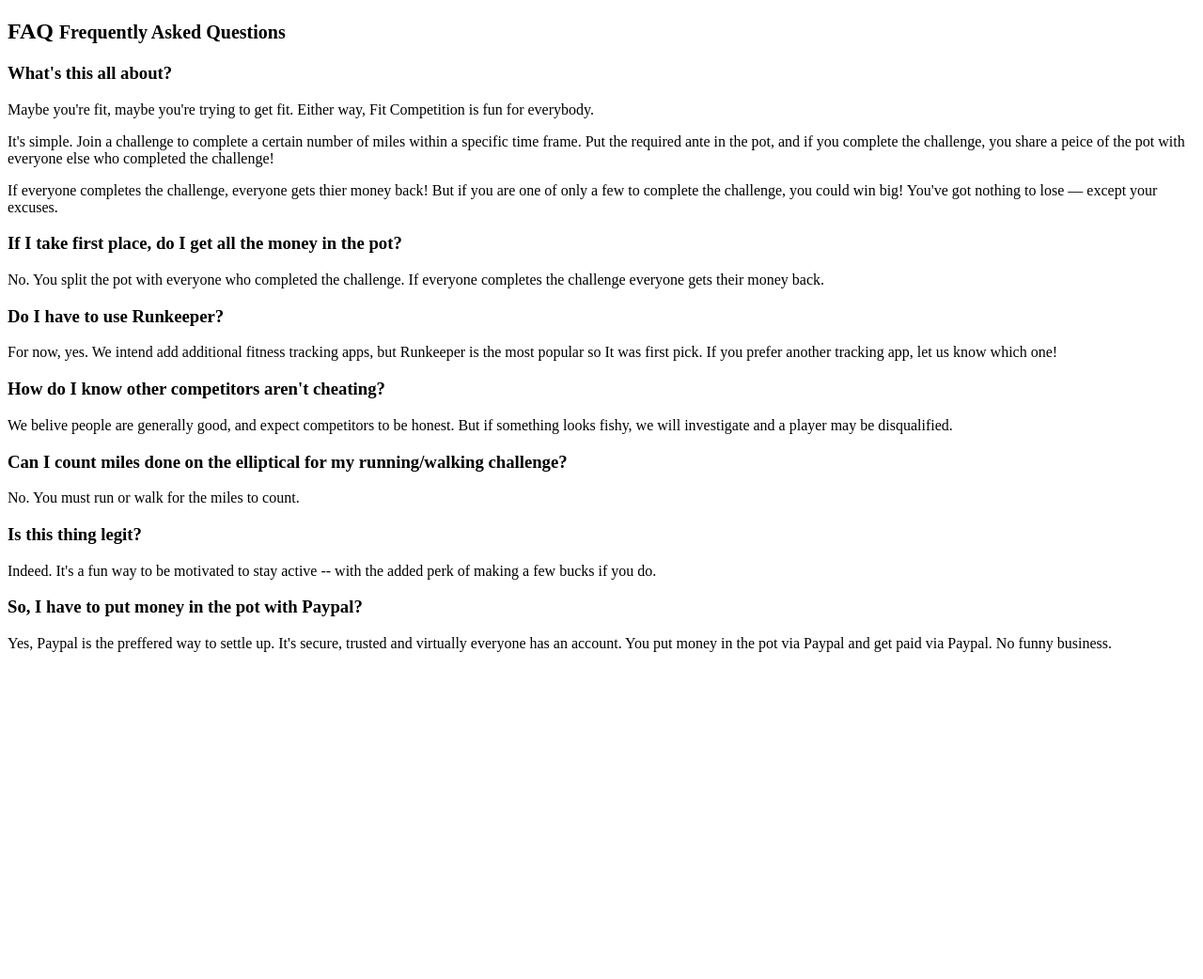
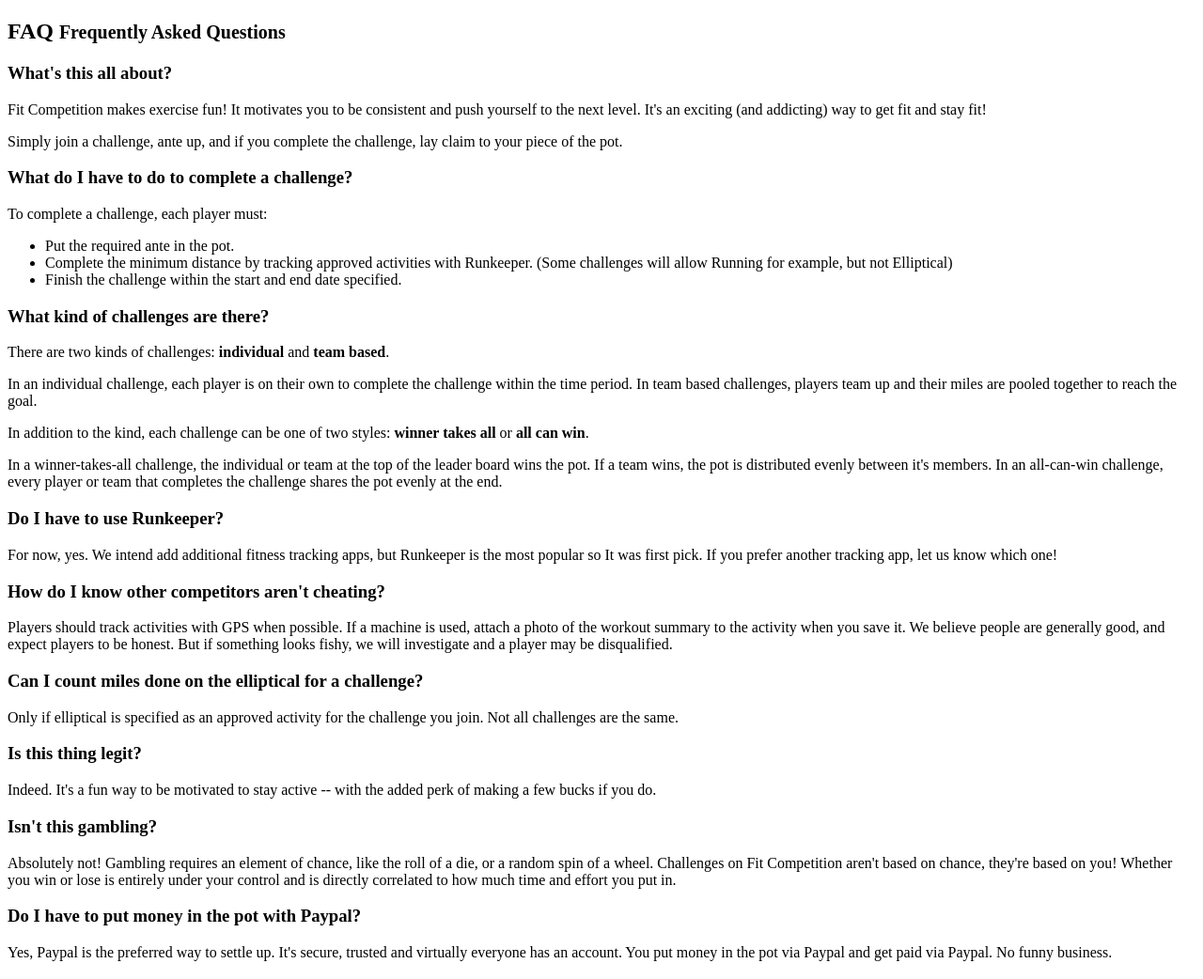
Before and after one commit to jasonwaters/fitcompetition, a Django app: page /faq/ in a window 1280 px wide. Shown: the part 112-1154 px from the top of the page at 94% size. Before the commit the page ends 806 px from the top, so only its background shows below. Run offline with Django 3.2, Linux system fonts and the light colour scheme; parts of the project's set-up code (start-up, migrations or seed data) failed here and were passed over; some libraries are stand-ins or nearby versions.

Commit message:
added padding back to icons, updated FAQ

```diff
--- a/fitcompetition/static/css/style.css
+++ b/fitcompetition/static/css/style.css
@@ -100,7 +100,7 @@ a.activities-link {
     overflow: hidden;
 }
 
-.player .flair [class^="icon-"] {
+.player .flair [class^="fa-"] {
     padding-left: 2px;
 }
 
--- a/fitcompetition/templates/faq.html
+++ b/fitcompetition/templates/faq.html
@@ -13,15 +13,30 @@
     <div class="faq-content">
         <div class="question">
             <h3>What's this all about?</h3>
-            <p>Maybe you're fit, maybe you're trying to get fit.  Either way, Fit Competition is fun for everybody.</p>
-            <p>It's simple.  Join a challenge to complete a certain number of miles within a specific time frame.  Put the required ante in the pot, and if you complete the challenge, you share a peice of the pot with everyone else who completed the challenge!</p>
-            <p>If everyone completes the challenge, everyone gets thier money back!  But if you are one of only a few to complete the challenge, you could win big!  You've got nothing to lose &mdash; except your excuses.</p>
+            <p>Fit Competition makes exercise fun!  It motivates you to be consistent and push yourself to the next level.  It's an exciting (and addicting) way to get fit and stay fit!</p>
+            <p>Simply join a challenge, ante up, and if you complete the challenge, lay claim to your piece of the pot.</p>
         </div>
 
-        <div class="question">
-            <h3>If I take first place, do I get all the money in the pot?</h3>
-            <p>No.  You split the pot with everyone who completed the challenge.  If everyone completes the challenge everyone gets their money back.</p>
-        </div>
+
+		<div class="question">
+			<h3>What do I have to do to complete a challenge?</h3>
+			<p>To complete a challenge, each player must:</p>
+			<ul>
+				<li>Put the required ante in the pot.</li>
+				<li>Complete the minimum distance by tracking approved activities with Runkeeper. (Some challenges will allow Running for example, but not Elliptical)</li>
+				<li>Finish the challenge within the start and end date specified.</li>
+			</ul>
+		</div>
+
+
+		<div class="question">
+			<h3>What kind of challenges are there?</h3>
+			<p>There are two kinds of challenges: <strong>individual</strong> and <strong>team based</strong>.</p>
+			<p>In an individual challenge, each player is on their own to complete the challenge within the time period.  In team based challenges, players team up and their miles are pooled together to reach the goal.</p>
+			<p>In addition to the kind, each challenge can be one of two styles: <strong>winner takes all</strong> or <strong>all can win</strong>.</p>
+			<p>In a winner-takes-all challenge, the individual or team at the top of the leader board wins the pot.  If a team wins, the pot is distributed evenly between it's members.  In an all-can-win challenge, every player or team that completes the challenge shares the pot evenly at the end.</p>
+		</div>
+
 
         <div class="question">
             <h3>Do I have to use Runkeeper?</h3>
@@ -30,12 +45,12 @@
 
         <div class="question">
             <h3>How do I know other competitors aren't cheating?</h3>
-            <p>We belive people are generally good, and expect competitors to be honest.  But if something looks fishy, we will investigate and a player may be disqualified.</p>
+            <p>Players should track activities with GPS when possible.  If a machine is used, attach a photo of the workout summary to the activity when you save it.  We believe people are generally good, and expect players to be honest.  But if something looks fishy, we will investigate and a player may be disqualified.</p>
         </div>
 
         <div class="question">
-            <h3>Can I count miles done on the elliptical for my running/walking challenge?</h3>
-            <p>No.  You must run or walk for the miles to count.</p>
+            <h3>Can I count miles done on the elliptical for a challenge?</h3>
+            <p>Only if elliptical is specified as an approved activity for the challenge you join.  Not all challenges are the same.</p>
         </div>
 
         <div class="question">
@@ -43,17 +58,20 @@
             <p>Indeed.  It's a fun way to be motivated to stay active -- with the added perk of making a few bucks if you do.</p>
         </div>
 
+		<div class="question">
+			<h3>Isn't this gambling?</h3>
+			<p>Absolutely not!  Gambling requires an element of chance, like the roll of a die, or a random spin of a wheel.  Challenges on Fit Competition aren't based on chance, they're based on you!  Whether you win or lose is entirely under your control and is directly correlated to how much time and effort you put in.</p>
+		</div>
+
         <div class="question">
-            <h3>So, I have to put money in the pot with Paypal?</h3>
-            <p>Yes, Paypal is the preffered way to settle up.  It's secure, trusted and virtually everyone has an account.  You put money in the pot via Paypal and get paid via Paypal.  No funny business.</p>
+            <h3>Do I have to put money in the pot with Paypal?</h3>
+            <p>Yes, Paypal is the preferred way to settle up.  It's secure, trusted and virtually everyone has an account.  You put money in the pot via Paypal and get paid via Paypal.  No funny business.</p>
         </div>
 
         <div class="question">
             <h3></h3>
             <p></p>
         </div>
-
-
     </div>
 
 {% endblock %}
```
